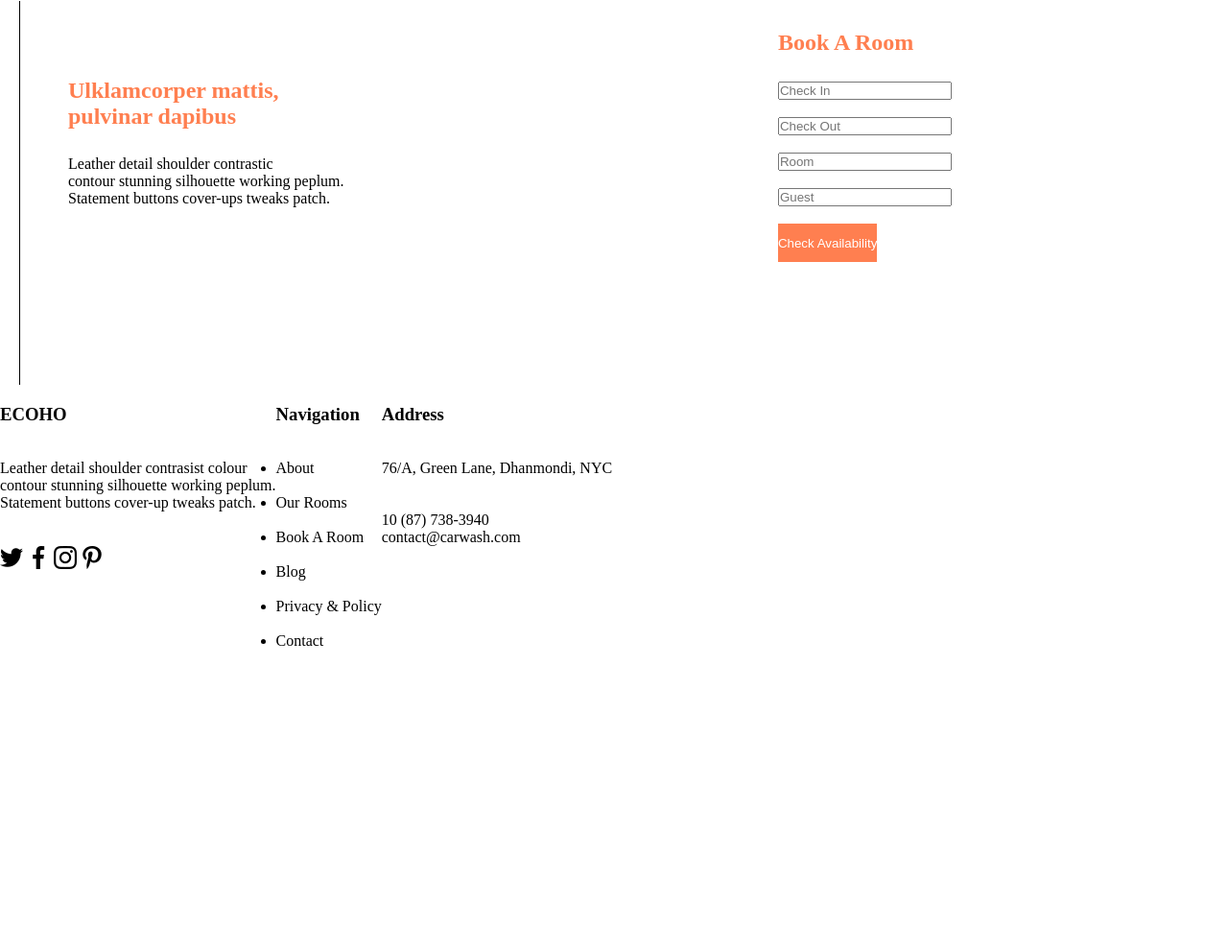
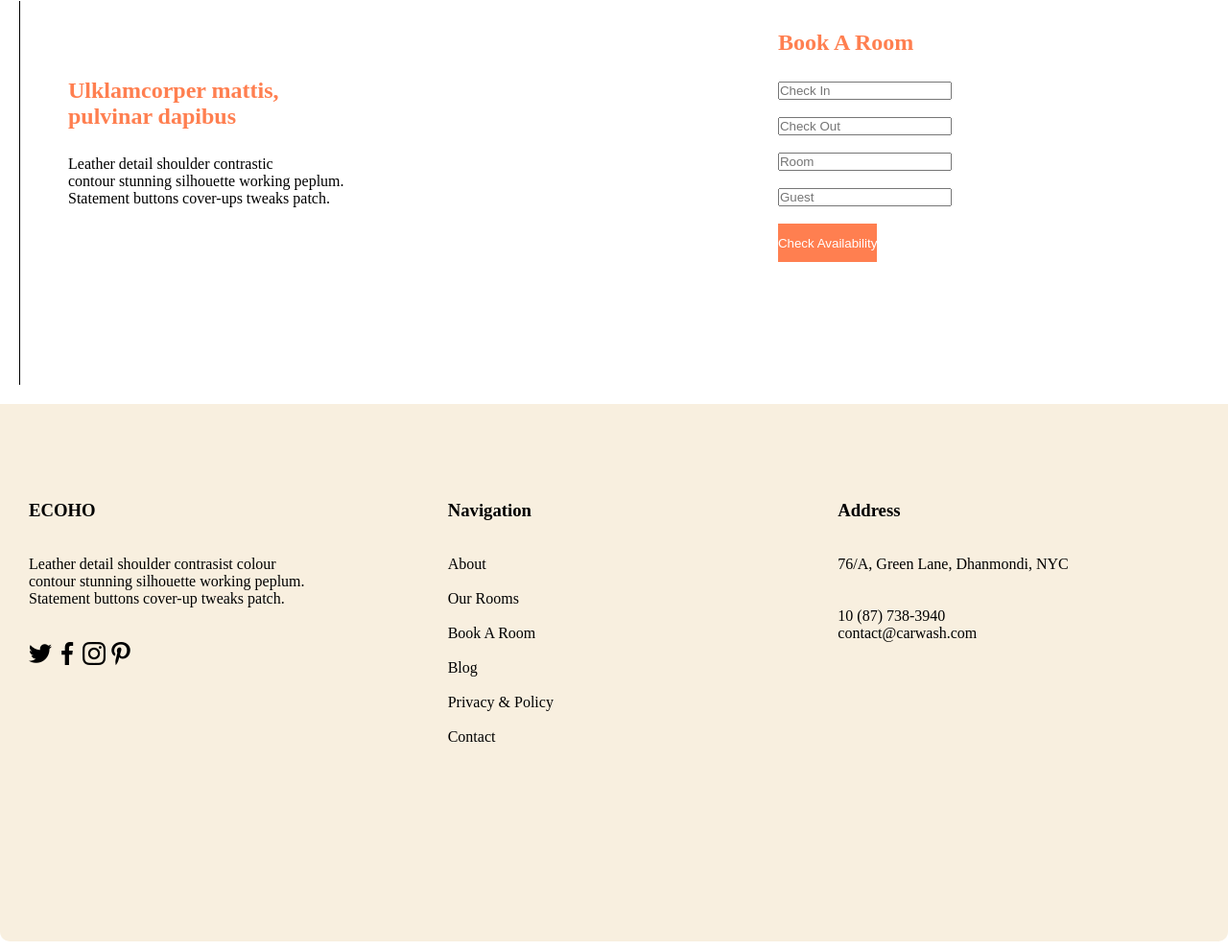
Before and after one commit to kuya-ui/Hotel, a plain HTML site: page index.html in a window 1280 px wide. Shown: the part 2073-3064 px from the top of the page at 96% size. Before the commit the page ends 2768 px from the top, so only its background shows below. Drawn offline with Linux system fonts and the light colour scheme.

Commit message:
add changes

```diff
--- a/style.css
+++ b/style.css
@@ -178,3 +178,20 @@ a{
     height: 40px;
     border: transparent;
 }
+.footer{
+    height: 70vh;
+    border: transparent;
+    margin: 10px 0px;
+    border-radius: 0px 0px 10px 10px;
+    background-color: rgba(241, 222, 187, 0.473);
+}
+.hhh{
+    list-style: none;
+}
+.tag{
+    width: 33.3%;
+    margin: 100px 0px;
+}
+.first{
+    margin: 100px 30px;
+}
```
